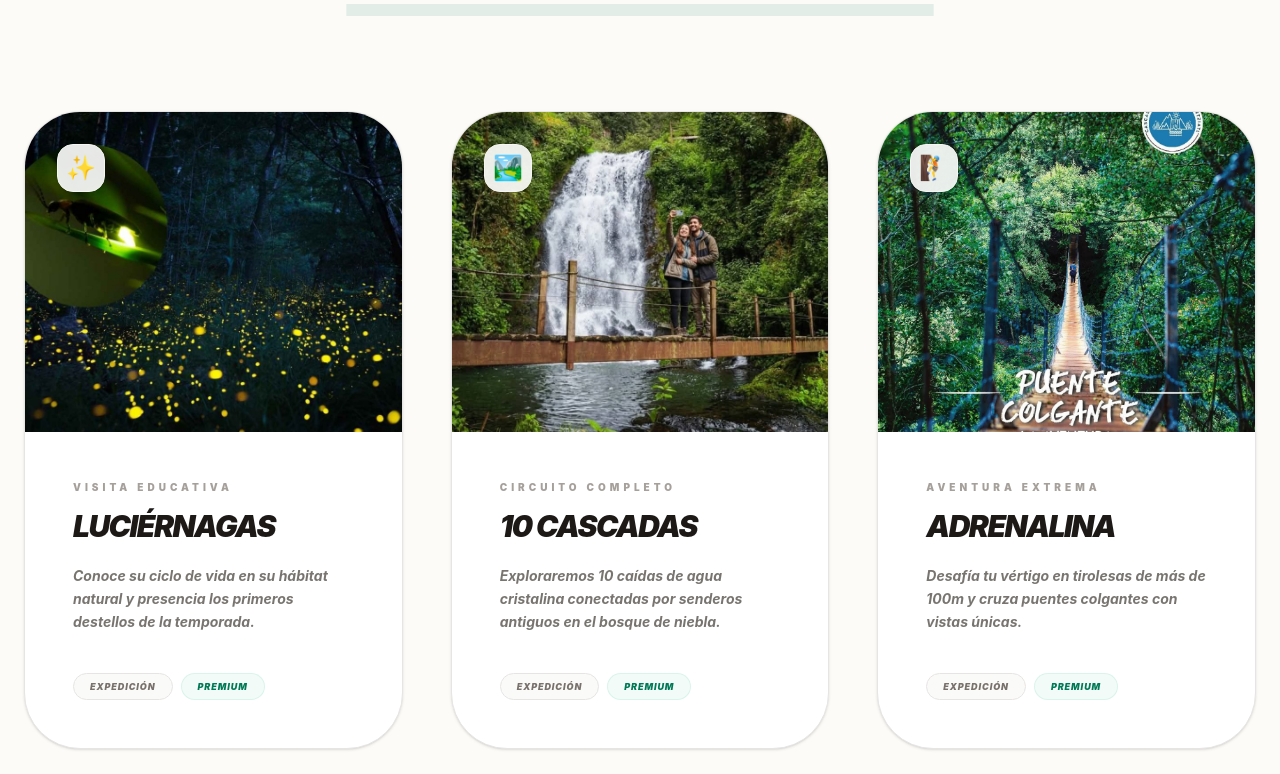
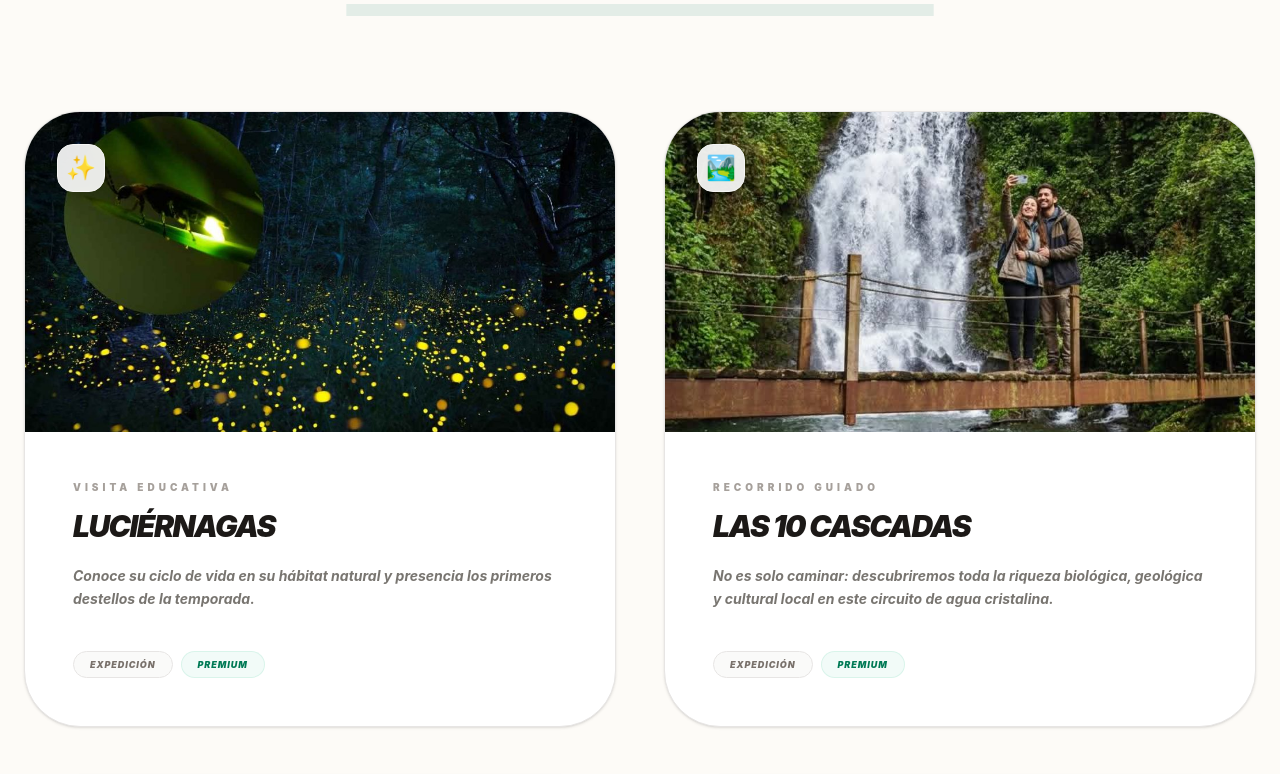
Before and after one commit to serambimx-creator/Turismo, a Next.js app: page / in a window 1280 px wide. Shown: the part 1917-2691 px from the top of the page. Built offline with nearby package versions, Linux system fonts and the light colour scheme.

Commit message:
feat(UI): update security modal content and add movie card to magical moments

```diff
--- a/app/page.tsx
+++ b/app/page.tsx
@@ -183,11 +183,12 @@ export default function LandingPage() {
               <span className="text-emerald-700 font-black text-[10px] tracking-[0.5em] uppercase mb-4 block">Nuestra Esencia</span>
               <h2 className="text-4xl md:text-9xl font-black text-stone-900 italic tracking-tighter leading-none uppercase">MOMENTOS <br /><span className="text-emerald-700 underline decoration-emerald-700/10">MÁGICOS</span></h2>
             </div>
-            <div className="grid grid-cols-1 md:grid-cols-2 lg:grid-cols-3 gap-8 md:gap-12">
+            <div className="grid grid-cols-1 md:grid-cols-2 gap-8 md:gap-12">
               {[
                 { title: 'Luciérnagas', subtitle: 'VISITA EDUCATIVA', img: '/bosque-luciernagas-.jpg', icon: '✨', desc: 'Conoce su ciclo de vida en su hábitat natural y presencia los primeros destellos de la temporada.' },
-                { title: '10 Cascadas', subtitle: 'CIRCUITO COMPLETO', img: '/Galeria6.jpeg', icon: '🏞️', desc: 'Exploraremos 10 caídas de agua cristalina conectadas por senderos antiguos en el bosque de niebla.' },
-                { title: 'Adrenalina', subtitle: 'AVENTURA EXTREMA', img: '/Puente.jpeg', icon: '🧗', desc: 'Desafía tu vértigo en tirolesas de más de 100m y cruza puentes colgantes con vistas únicas.' }
+                { title: 'Las 10 Cascadas', subtitle: 'RECORRIDO GUIADO', img: '/Galeria6.jpeg', icon: '🏞️', desc: 'No es solo caminar: descubriremos toda la riqueza biológica, geológica y cultural local en este circuito de agua cristalina.' },
+                { title: 'Adrenalina', subtitle: 'AVENTURA EXTREMA', img: '/Puente.jpeg', icon: '🧗', desc: 'Desafía tu vértigo en tirolesas de más de 100m y cruza majestuosos puentes colgantes con vistas únicas.' },
+                { title: 'Cine & Sabor', subtitle: 'NOCHE EN EL BOSQUE', img: '/bufette_tlalli.jpg', icon: '🍿', desc: 'Relájate con la comida tradicional y disfruta de una mágica proyección de película bajo el cielo estrellado del bosque.' }
               ].map((ex, i) => (
                 <div key={i} className="bg-white rounded-[40px] md:rounded-[56px] border border-stone-200 overflow-hidden shadow-sm hover:shadow-2xl transition-all group flex flex-col">
                   <div className="relative h-64 md:h-80 w-full overflow-hidden shrink-0">
@@ -361,10 +362,10 @@ export default function LandingPage() {
             </div>
             <div className="space-y-8">
               {[
-                { title: 'EQUIPO CERTIFICADO', desc: 'Arneses y cuerdas con certificación internacional UIAA/CE.', icon: '🛡️' },
-                { title: 'GUÍAS PROFESIONALES', desc: 'Expertos en rescate vertical y primeros auxilios.', icon: '🎓' },
-                { title: 'SEGURO DE VIAJERO', desc: 'Cobertura médica incluida en todas las expediciones.', icon: '📝' },
-                { title: 'GRUPOS REDUCIDOS', desc: 'Atención personalizada y protocolos de higiene.', icon: '✨' }
+                { title: 'NIVEL DE SENDERO', desc: 'Ruta clasificada de nivel principiante a intermedio.', icon: '🥾' },
+                { title: 'CALZADO IDEAL', desc: 'Es indispensable llevar botas de senderismo o tenis con buen agarre.', icon: '👟' },
+                { title: 'VESTIMENTA', desc: 'Llevar ropa cómoda, de capas, con un impermeable o rompevientos.', icon: '🧥' },
+                { title: 'CLIMA DE NIEBLA', desc: 'Estamos en el bosque de niebla; prepárate para clima húmedo y cambiante.', icon: '🌧️' }
               ].map((item, i) => (
                 <div key={i} className="flex gap-5 items-start">
                   <div className="text-2xl mt-1">{item.icon}</div>
```
Also changed, not shown: app/components/ConstructorPaquete.tsx (line endings or trailing spaces).
